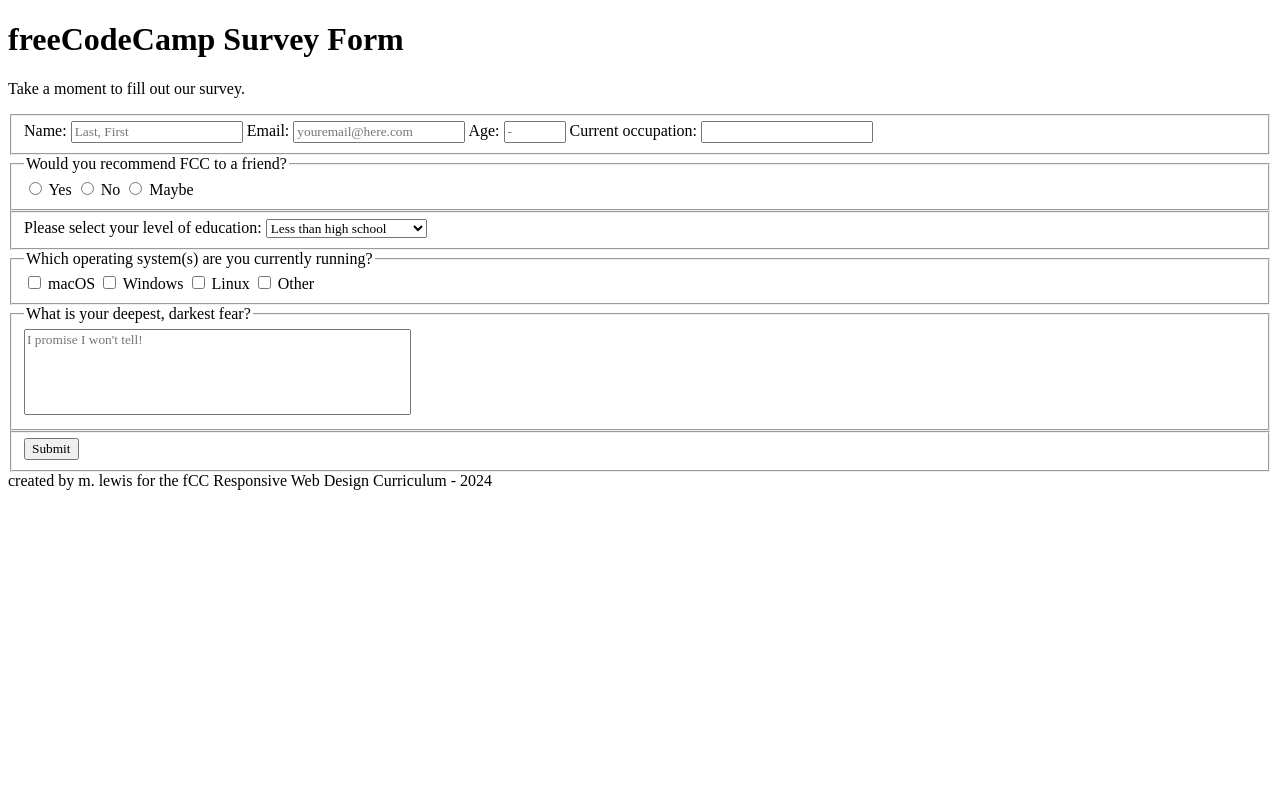
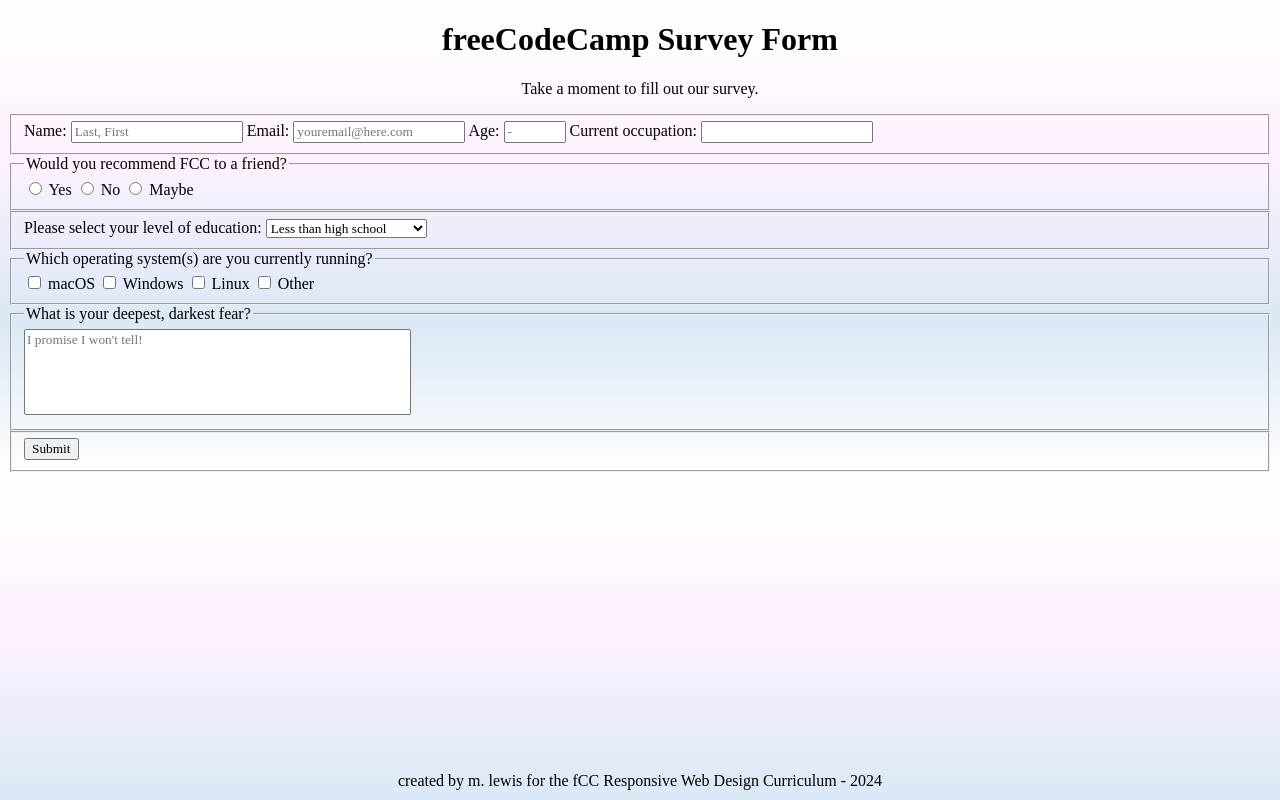
Before and after one commit to mcxlewis/survey, a plain HTML site: page index.html in a window 1280 px wide. Drawn offline with Linux system fonts and the light colour scheme; a web font is replaced by a local one.

Commit message:
Background gradient

```diff
--- a/index.html
+++ b/index.html
@@ -7,10 +7,11 @@
     <link rel="preconnect" href="https://fonts.googleapis.com">
 <link rel="preconnect" href="https://fonts.gstatic.com" crossorigin>
 <link href="https://fonts.googleapis.com/css2?family=Baskervville:ital@0;1&display=swap" rel="stylesheet">
-  </head>
+<link href="styles.css" rel="stylesheet"/>
+
+</head>
 <body>
-  <link href="styles.css" rel="stylesheet"/>
-    <h1 id="title">freeCodeCamp Survey Form</h1>
+    <header><h1 id="title">freeCodeCamp Survey Form</h1></header>
     <p id="description">Take a moment to fill out our survey.</p>
     <form id="survey-form">
       <fieldset class="info" id="info">
--- a/styles.css
+++ b/styles.css
@@ -1,12 +1,33 @@
 * {
     font-family: "Baskervville", serif;
-    color: #000,
+    color: #000;
 }
 
-.text {
-
+body {
+    background-image: linear-gradient(
+        transparent,
+        #fdf1ff,
+        #dbe8f5,
+        transparent
+    );
 }
 
 textarea {
     resize: none;
 }
+
+header, footer, #description {
+    text-align: center;
+}
+
+footer {
+top: auto;
+bottom: 0;
+left: 0;
+right: 0;
+position: absolute;
+}
+
+footer {
+    margin-bottom: 10px;
+}
```
